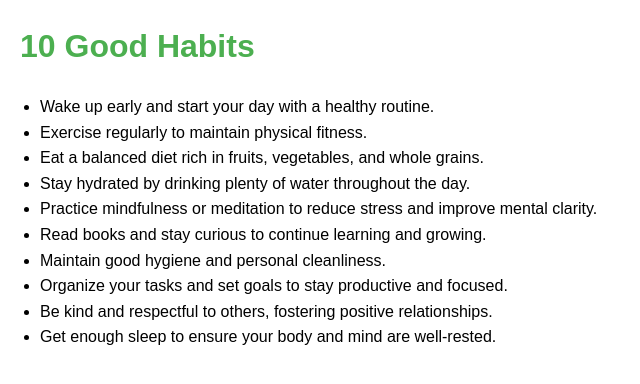
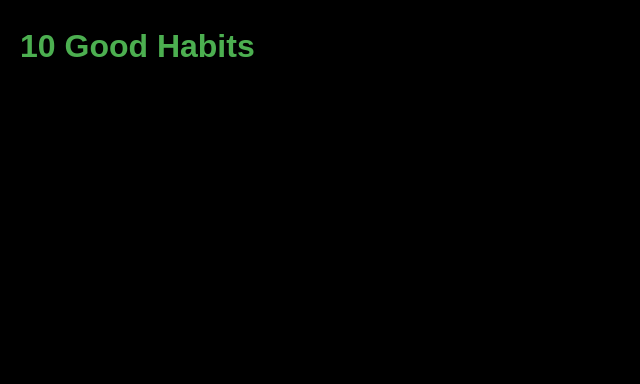
Before and after one commit to kavinajay/web, a plain HTML site: page index.html in a window 1280 px wide. Shown: the whole page, without its empty margins (0-640 px from the left). Drawn offline with Linux system fonts and the light colour scheme.

Commit message:
Updated title and background/font colors

```diff
--- a/index.html
+++ b/index.html
@@ -1,12 +1,14 @@
 <!DOCTYPE html>
 <html>
 <head>
-    <title>10 Good Habits</title>
+    <title>first</title>
     <style>
         body {
+            background-color: black;
             font-family: Arial, sans-serif;
             line-height: 1.6;
             margin: 20px;
+            color: black;
         }
         h1 {
             color: #4CAF50;
```
